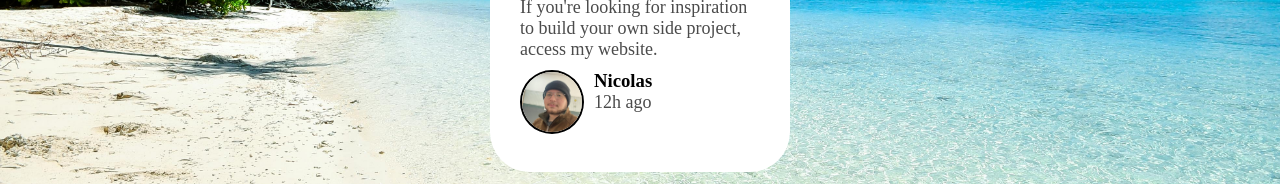
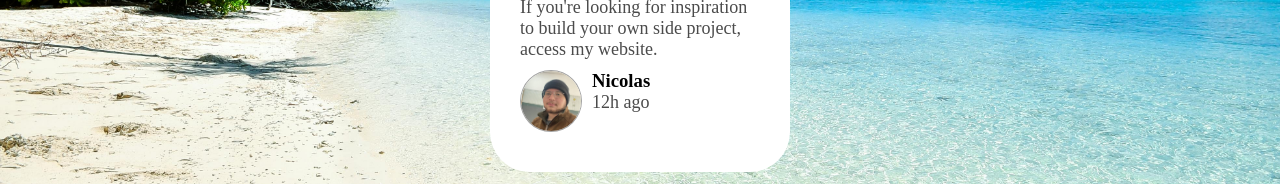
Before and after one commit to NicolasBSCorrea/BlogCardComponent, a plain HTML site: page index.html in a window 1280 px wide. Shown: the part 478-662 px from the top of the page. Drawn offline with Linux system fonts and the light colour scheme.

Commit message:
Update 08-09 | 18h14
Mudança na borda do ícone.

```diff
--- a/style.css
+++ b/style.css
@@ -70,7 +70,7 @@ body{
 
 .end img{
     border-radius: 100%;
-    border: 2px solid black;
+    border: 1px solid rgba(0, 0, 0, 0.363);
     width: 25%;
     height: 25%;
 }
```
